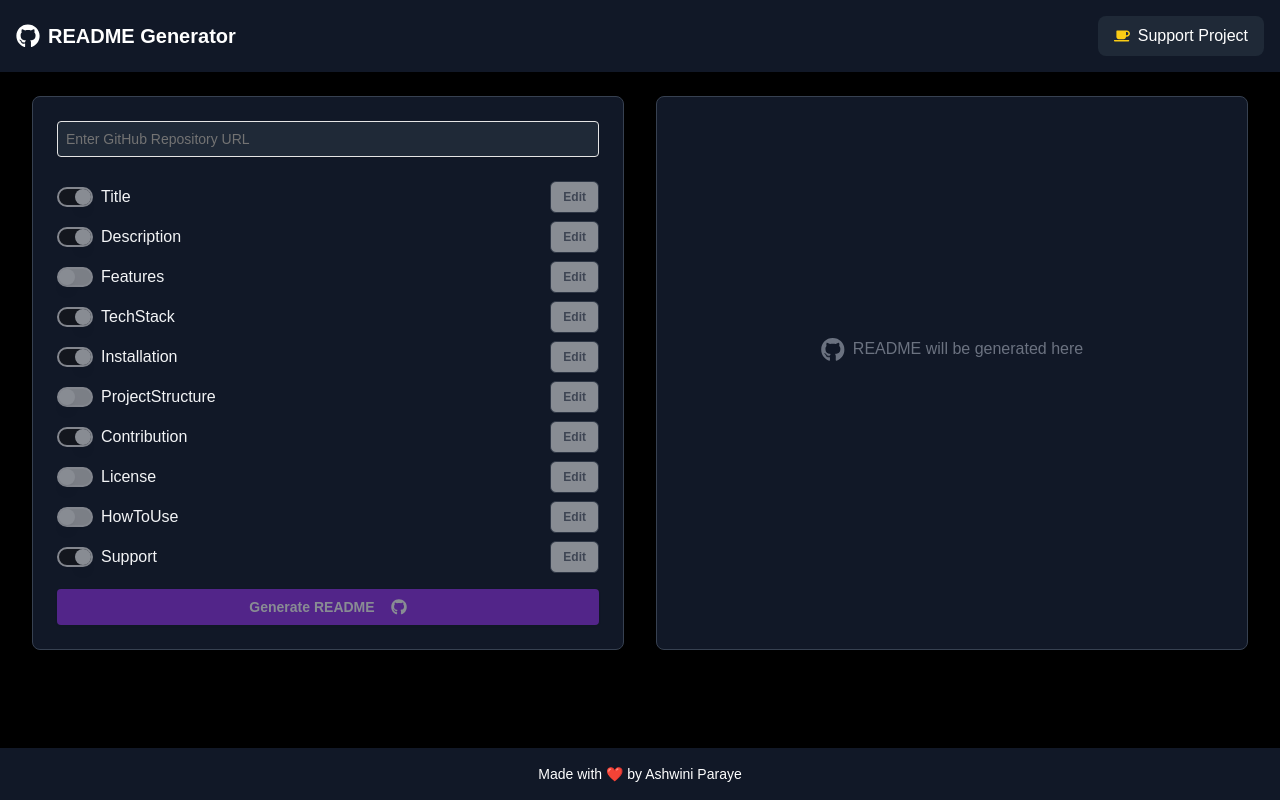
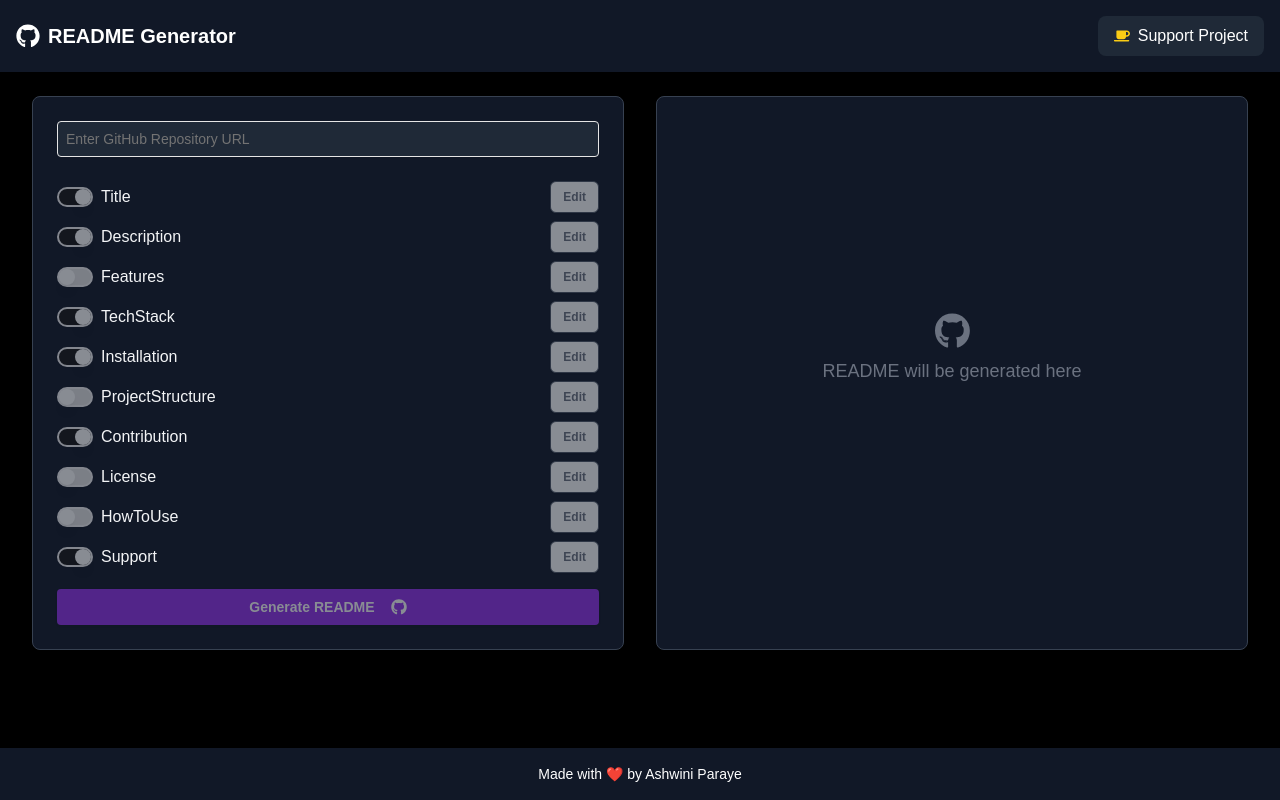
Before and after one commit to AshwiniParaye1/Github-Readme-Generator, a Next.js app: page / in a window 1280 px wide. Built offline with nearby package versions, Linux system fonts and the light colour scheme; no server answers.

Commit message:
update preview

```diff
--- a/app/components/ReadmePreview.tsx
+++ b/app/components/ReadmePreview.tsx
@@ -52,7 +52,7 @@
                 h1: ({ node, ...props }) => (
                   <h1
                     {...props}
-                    className="text-3xl font-bold text-center text-white mb-4"
+                    className="text-3xl font-bold text-center text-white mb-4 border-b border-gray-700 pb-2"
                   />
                 ),
                 h2: ({ node, ...props }) => (
@@ -91,8 +91,10 @@
           </div>
         ) : (
           <div className="absolute top-1/2 left-1/2 transform -translate-x-1/2 -translate-y-1/2 text-gray-500 text-center">
-            <FaGithub className="inline-block mr-2 text-2xl" />
-            <span>README will be generated here</span>
+            <div className="flex flex-col items-center w-full">
+              <FaGithub className="inline-block mb-2 text-4xl" />
+              <span className="text-lg">README will be generated here</span>
+            </div>
           </div>
         )}
       </div>
```
